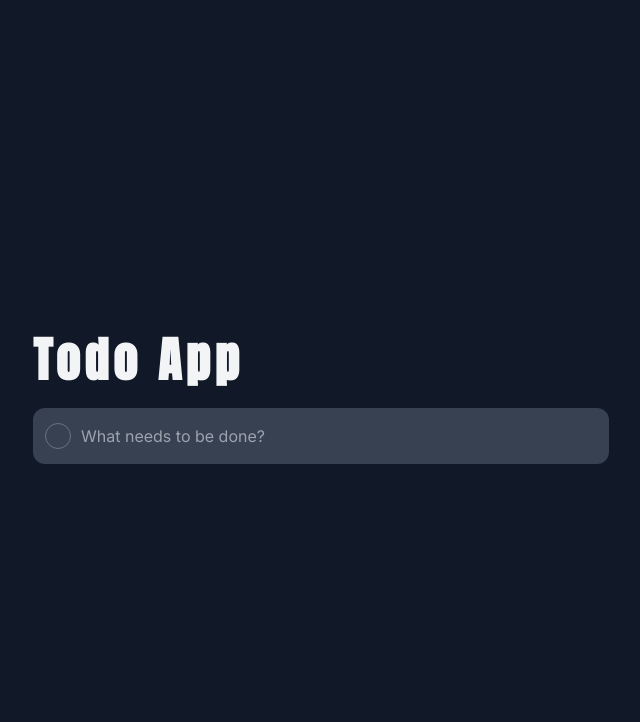
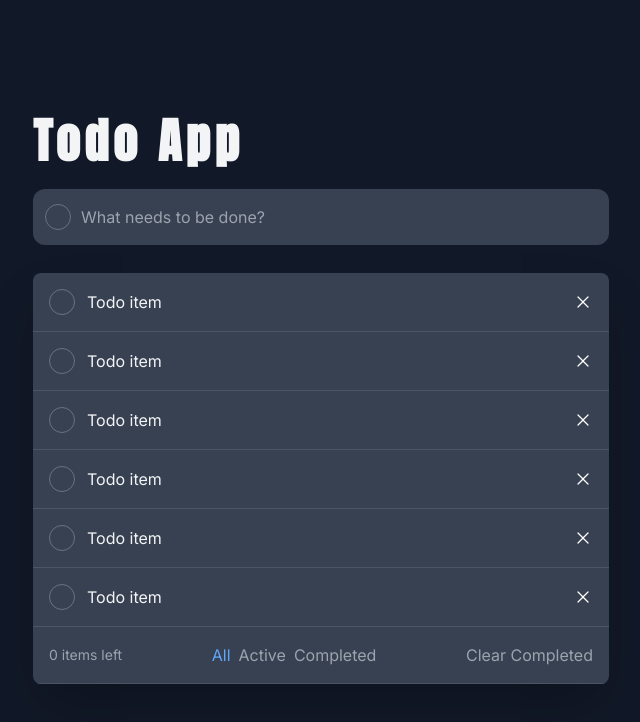
Before and after one commit to andresdvelez/Todo-makaia, a React (Create React App) app: page / in a window 1280 px wide. Shown: the top 722 px of the page, without its empty margins (319-959 px from the left). Built offline with nearby package versions, Linux system fonts and the light colour scheme.

Commit message:
create interface

```diff
--- a/src/App.js
+++ b/src/App.js
@@ -1,13 +1,23 @@
 import React from "react";
 import { Title } from "./components/title";
+import { Todo } from "./components/todo";
 import { TodoInput } from "./components/todoInput";
+import { TodoList } from "./components/todoList";
 
 function App() {
   return (
-    <div className="bg-gray-900 min-h-screen h-full text-gray-100 flex items-center justify-center py-20 px-5">
+    <div className="bg-gray-900 min-h-screen h-full font-inter text-gray-100 flex items-center justify-center py-20 px-5">
       <div className="container flex flex-col max-w-xl">
         <Title />
         <TodoInput />
+        <TodoList>
+          <Todo />
+          <Todo />
+          <Todo />
+          <Todo />
+          <Todo />
+          <Todo />
+        </TodoList>
       </div>
     </div>
   );
--- /dev/null
+++ b/src/components/todo/Todo.jsx
@@ -0,0 +1,22 @@
+import React from "react";
+
+import closeIcon from "../../assets/close-icons.svg";
+import checkIcon from "../../assets/check-icon.svg";
+
+function Todo() {
+  return (
+    <div className="flex items-center justify-between p-4 bg-gray-700 border-b border-solid border-gray-600">
+      <div className="flex items-center">
+        <span className="border-solid border border-gray-500 rounded-full p-3 cursor-pointer"></span>
+        <p className="pl-3">Todo item</p>
+      </div>
+      <img
+        className="h-5 w-5 cursor-pointer transition-all duration-300 ease-in"
+        src={closeIcon}
+        alt="Close"
+      />
+    </div>
+  );
+}
+
+export { Todo };
--- /dev/null
+++ b/src/components/todo/index.js
@@ -0,0 +1 @@
+export * from "./Todo";
--- /dev/null
+++ b/src/components/todoFilters/TodoFilters.components.jsx
@@ -0,0 +1,31 @@
+const FiltersContainer = ({ children }) => {
+  return (
+    <div className="flex items-center justify-between p-4 bg-gray-700 border-b border-solid border-gray-600">
+      {children}
+    </div>
+  );
+};
+
+const ItemsLeft = ({ total = 0 }) => {
+  return <p className="text-gray-400 text-sm">{total} items left</p>;
+};
+
+const FilterButtonContainer = ({ children }) => {
+  return <div className="flex items-center space-x-2">{children}</div>;
+};
+const FilterButton = ({ action, active, filter }) => {
+  return (
+    <button
+      className={
+        `hover:text-white cursor-pointer transition-all duration-300 ease-in-out ` +
+        (active.toLowerCase().includes(filter.toLowerCase())
+          ? "text-blue-400"
+          : "text-gray-400")
+      }
+    >
+      {filter}
+    </button>
+  );
+};
+
+export { FiltersContainer, ItemsLeft, FilterButtonContainer, FilterButton };
--- /dev/null
+++ b/src/components/todoFilters/TodoFilters.jsx
@@ -0,0 +1,27 @@
+import React from "react";
+import {
+  FilterButton,
+  FilterButtonContainer,
+  FiltersContainer,
+  ItemsLeft,
+} from "./TodoFilters.components";
+
+function TodoFilters() {
+  return (
+    <div>
+      <FiltersContainer>
+        <ItemsLeft />
+        <FilterButtonContainer>
+          <FilterButton action={() => {}} active="All" filter="All" />
+          <FilterButton action={() => {}} active="All" filter="Active" />
+          <FilterButton action={() => {}} active="All" filter="Completed" />
+        </FilterButtonContainer>
+        <button className="text-gray-400 hover:text-white cursor-pointer transition-all duration-300 ease-in">
+          Clear Completed
+        </button>
+      </FiltersContainer>
+    </div>
+  );
+}
+
+export { TodoFilters };
--- /dev/null
+++ b/src/components/todoFilters/index.js
@@ -0,0 +1 @@
+export * from "./TodoFilters";
--- /dev/null
+++ b/src/components/todoList/TodoList.jsx
@@ -0,0 +1,13 @@
+import React from "react";
+import { TodoFilters } from "../todoFilters/TodoFilters";
+
+function TodoList({ children }) {
+  return (
+    <div className="flex flex-col mt-7 rounded-lg overflow-hidden shadow-2xl">
+      {children}
+      <TodoFilters />
+    </div>
+  );
+}
+
+export { TodoList };
--- /dev/null
+++ b/src/components/todoList/index.js
@@ -0,0 +1 @@
+export * from "./TodoList";
```
Also changed, not shown: src/assets/check-icon.svg (added), src/assets/close-icons.svg (added), src/components/index.js (added).
